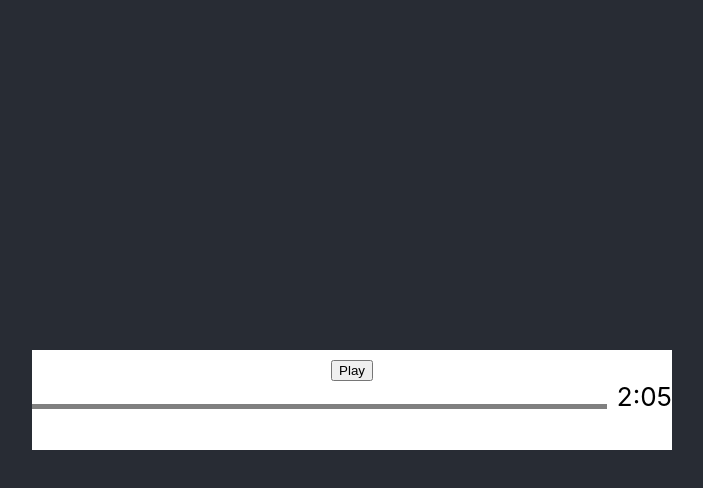
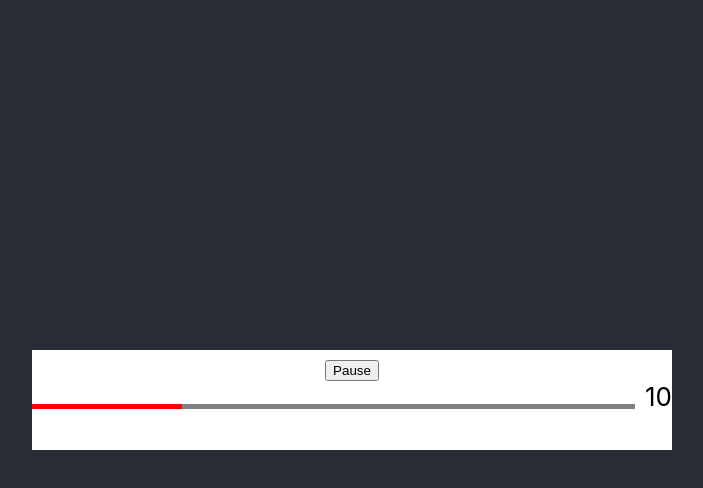
Before and after one commit to SanderKoopmans/DSA-play_bar, a React (Create React App) app: page / in a window 1280 px wide. Both pictures are taken after a click on the button "Play". Shown: the top 488 px of the page, without its empty margins (288-991 px from the left). Built offline with nearby package versions, Linux system fonts and the light colour scheme.

Commit message:
Removed audio, setup timer

```diff
--- a/public/index.html
+++ b/public/index.html
@@ -24,7 +24,7 @@
       work correctly both with client-side routing and a non-root public URL.
       Learn how to configure a non-root public URL by running `npm run build`.
     -->
-    <title>React App</title>
+    <title>Play Bar</title>
   </head>
   <body>
     <noscript>You need to enable JavaScript to run this app.</noscript>
--- a/src/progressBar/ProgressBar.css
+++ b/src/progressBar/ProgressBar.css
@@ -5,11 +5,8 @@
 }
 
 .bar {
-  background-color: gray;
-  width: 100%;
-  height: 5px;
-  position: absolute;
-  bottom: 10px;
+  background-color: red;
+  height: 100%;
 }
 
 .bar-bottom {
--- a/src/progressBar/ProgressBar.jsx
+++ b/src/progressBar/ProgressBar.jsx
@@ -1,44 +1,88 @@
-import React, { useReducer } from 'react';
+import React, { useReducer, useEffect } from 'react';
 import './ProgressBar.css';
 
 const initialState = {
-  duration: 125368,
+  duration: 10,
   currentTime: 0,
   playing: false
 }
 
 const reducer = (state, action) => {
+  console.log('reducer', action, state.currentTime);
   switch(action.type) {
+    case 'ADD_SONG':
+      return {
+        ...state,
+        currentSong: action.song
+      }
+    case 'SET_CURRENT_TIME':
+    if (state.currentTime + 1 > state.duration) {
+      return {
+        ...state,
+        playing: false,
+      }
+    }
+      return {
+        ...state,
+        currentTime: state.currentTime + 1
+      }
     case 'PLAY':
       return {
-        ...state
+        ...state,
+        playing: true
       }
     case 'PAUSE':
       return {
-        ...state
+        ...state,
+        playing: false
       }
     default:
       return console.log('No action selected');
   }
 }
 
-const formatTime = (inputMilliSeconds) => {
-  const minutes = Math.floor(inputMilliSeconds / 60000);
-  const seconds = (( inputMilliSeconds % 60000) / 1000).toFixed(0);
-  return minutes + ':' + (seconds < 10 ? '0' : '') + seconds;
-}
+// const formatTime = (inputMilliSeconds) => {
+//   const minutes = Math.floor(inputMilliSeconds / 60000);
+//   const seconds = (( inputMilliSeconds % 60000) / 1000).toFixed(0);
+//   return minutes + ':' + (seconds < 10 ? '0' : '') + seconds;
+// }
 
 const ProgressBar = () => {
+  const [state, dispatch] = useReducer(reducer, initialState);
+
+  const handleProgress = (currentTime, duration) => 750 * (currentTime / duration);
+
+  useEffect(() => {
+    let timer;
+    if (state.playing) {
+      timer = setTimeout(() => {
+        dispatch({ type: 'SET_CURRENT_TIME' })
+      }, 1000);
+    }
+    return () => clearTimeout(timer);
+  });
+
+  if (state === undefined) {
+    return <p>Loading ...</p>;
+  }
+
   return (
     <div className="bar-container">
       <div className="bar-top">
-        {initialState.playing
-        ? <button>Pause</button>
-        : <button>Play</button>}
+        {state.playing
+        ? <button onClick={() => dispatch({ type: 'PAUSE' })}>Pause</button>
+        : <button onClick={() => dispatch({ type: 'PLAY' })}>Play</button>}
       </div>
       <div className="bar-bottom">
-        <div className="progress-container"></div>
-        <div className="progress-duration">{formatTime(initialState.duration)}</div>
+        <div className="progress-container">
+          <div
+          className="bar"
+          style={{
+            width: handleProgress(state.currentTime, state.duration)
+          }}
+          />
+        </div>
+        <div className="progress-duration">{state.duration}</div>
       </div>
 
     </div>
```
Also changed, not shown: 1 other file (tests, documents, lock files or other folders).
